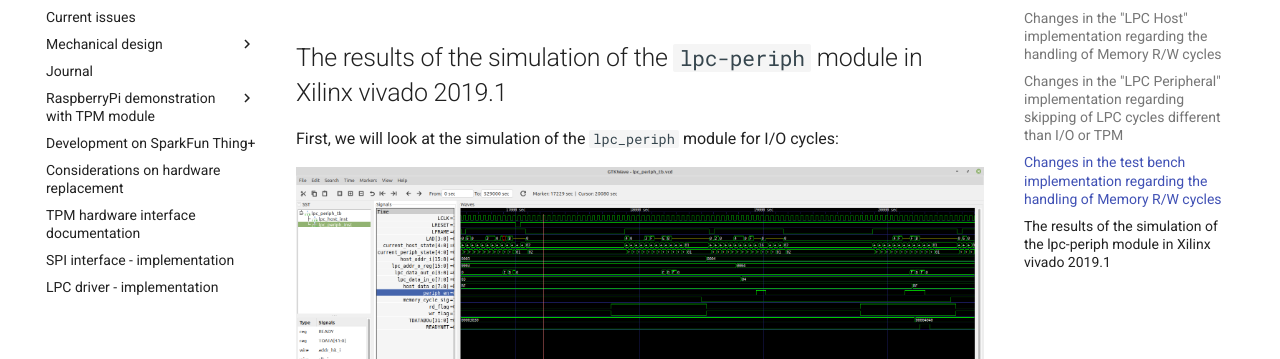
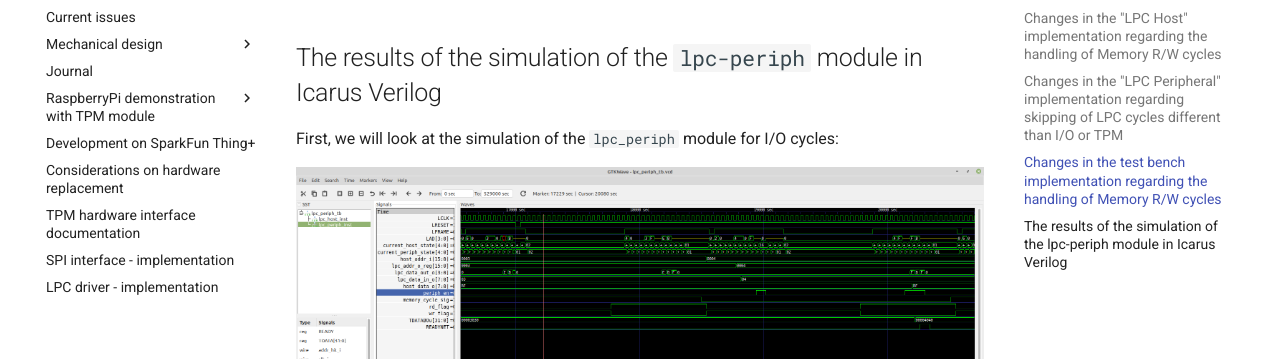
Before and after one commit to lpn-plant/lpntpm-docs, an MkDocs documentation site: the page built from docs/LPC_Additional_LPC_Cycles.md, in a window 1280 px wide and 900 px high, scrolled down 6105 px. Shown: the part 217-576 px from the top of the window. Built offline with MkDocs 1.6.1 and Material for MkDocs 9.7.7, drawn with Linux system fonts in a browser that asks for light colours.

Commit message:
docs/LPC_Additional_LPC_Cycles.md: sim tool name updted
Signed-off-by: Maciej Gabryelski <maciej.gabryelski@3mdeb.com>

````diff
--- a/docs/LPC_Additional_LPC_Cycles.md
+++ b/docs/LPC_Additional_LPC_Cycles.md
@@ -205,7 +205,7 @@ This causes LPC cycle data not to be recorded on the output bus for cycles other
             #400 lframe_i = 0;
 . . .
 ```
-## The results of the simulation of the `lpc-periph` module in Xilinx vivado 2019.1
+## The results of the simulation of the `lpc-periph` module in Icarus Verilog
 
 First, we will look at the simulation of the `lpc_periph` module for I/O cycles:
 
````
